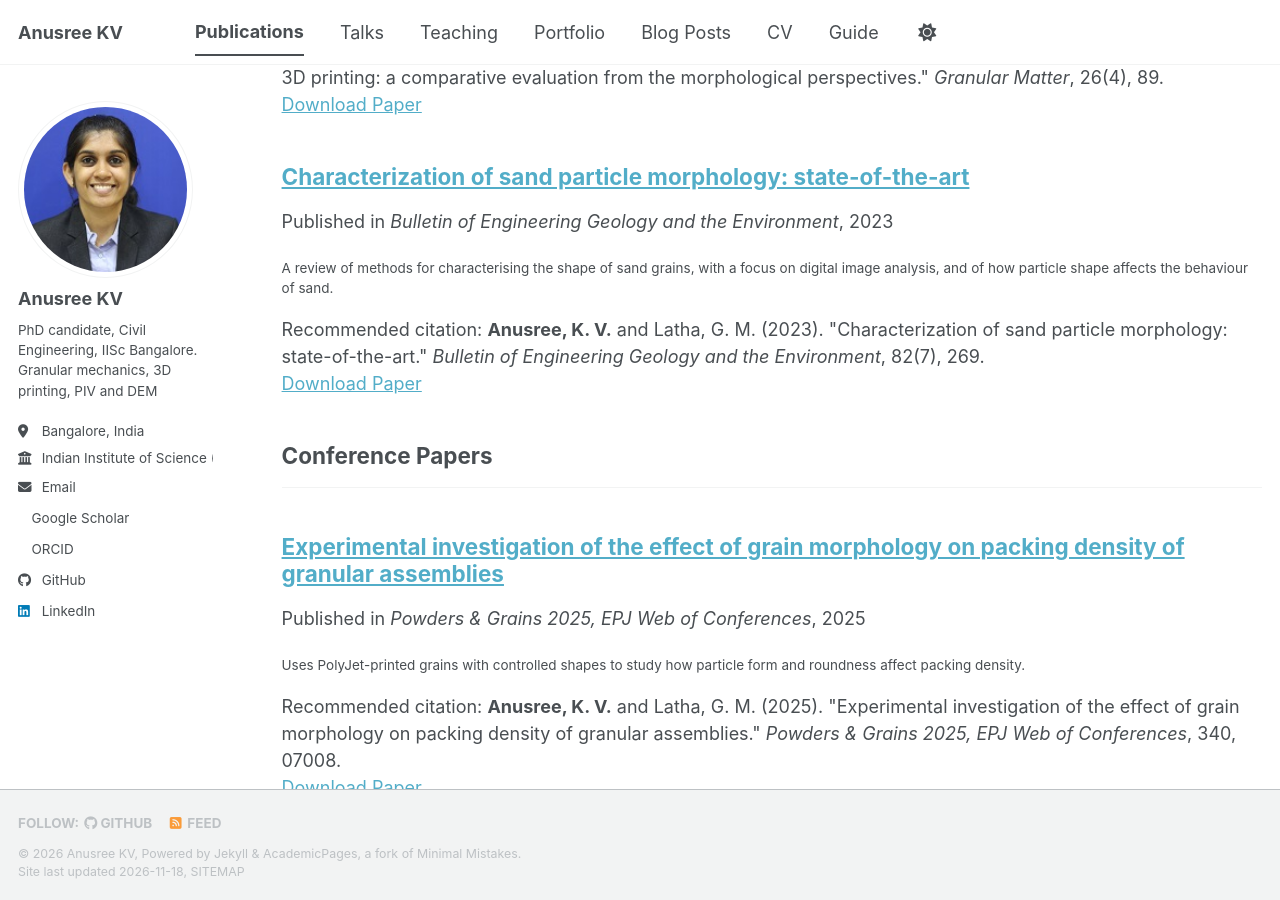
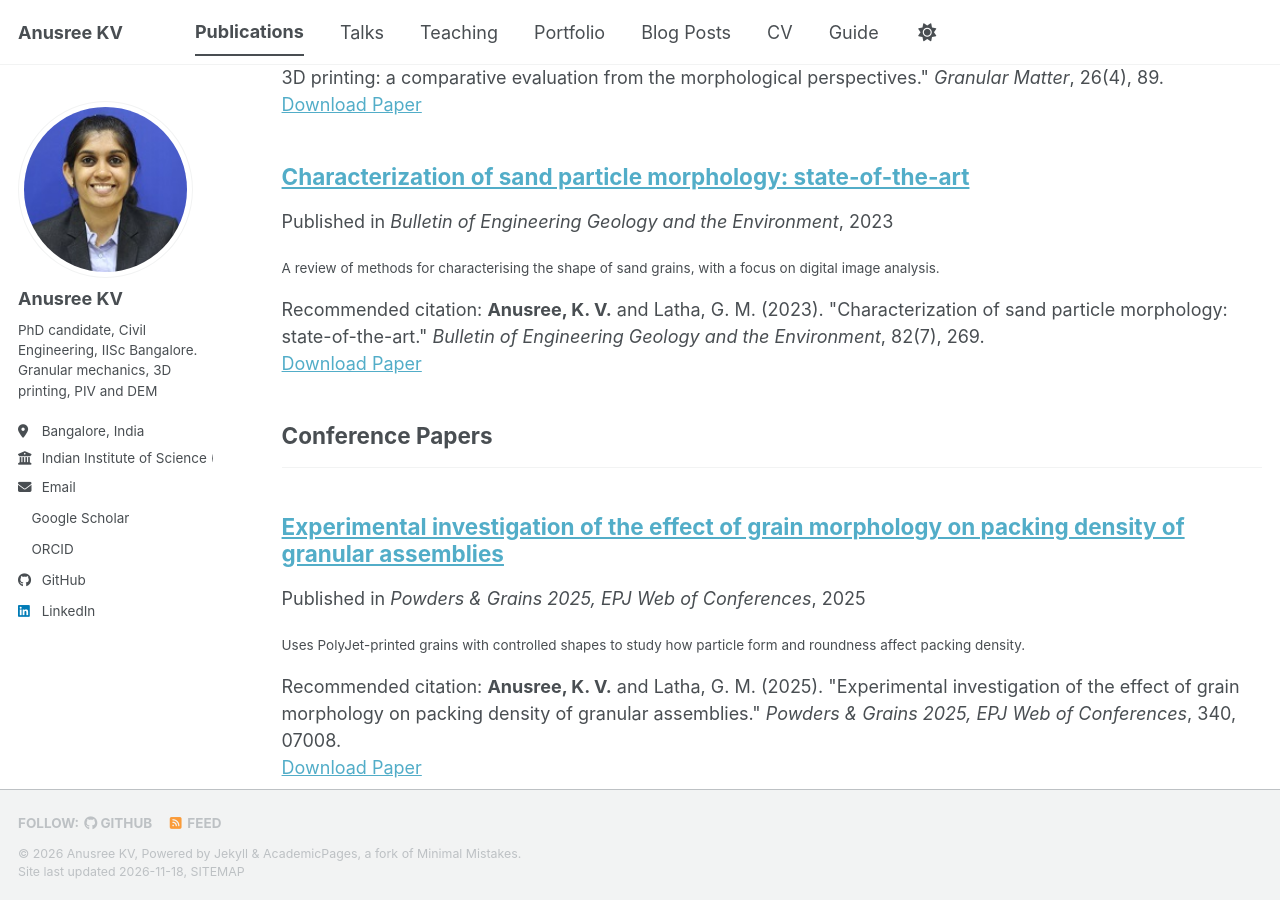
Before and after one commit to anusreekolarveettil/anusreekolarveettil.github.io, a Jekyll site: the page built from _pages/publications.html, in a window 1280 px wide and 900 px high, scrolled down 716 px. Built offline with Jekyll 4.4.1, drawn with Linux system fonts in a browser that asks for light colours; a script bundle is joined from its source files by our own code; a style sheet for code colours, icons or effects is not loaded.

Commit message:
Update 2023-07-01-sand-particle-morphology-review.md

```diff
--- a/_publications/2023-07-01-sand-particle-morphology-review.md
+++ b/_publications/2023-07-01-sand-particle-morphology-review.md
@@ -3,7 +3,7 @@ title: "Characterization of sand particle morphology: state-of-the-art"
 collection: publications
 category: manuscripts
 permalink: /publication/2023-07-01-sand-particle-morphology-review
-excerpt: 'A review of methods for characterising the shape of sand grains, with a focus on digital image analysis, and of how particle shape affects the behaviour of sand.'
+excerpt: 'A review of methods for characterising the shape of sand grains, with a focus on digital image analysis.'
 date: 2023-07-01
 venue: 'Bulletin of Engineering Geology and the Environment'
 paperurl: 'https://doi.org/10.1007/s10064-023-03309-x'
```
